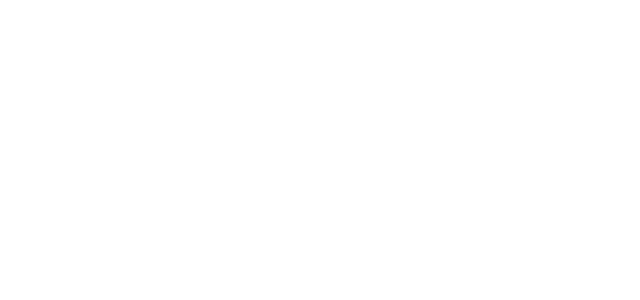
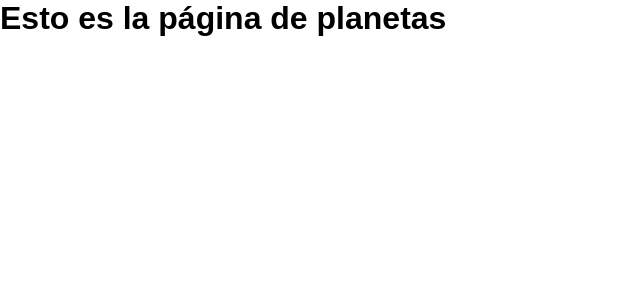
Before and after one commit to silvialort/sw-wiki, a React (Create React App) app: page /planetas in a window 1280 px wide. Before the commit this address had no page. Shown: the top 300 px of the page, without its empty margins (0-640 px from the left). Built offline with nearby package versions, Linux system fonts and the light colour scheme.

Commit message:
Planets page created

```diff
--- a/src/App.jsx
+++ b/src/App.jsx
@@ -7,7 +7,7 @@
 } from "react-router-dom";
 import Home from './pages/Home';
 import Personajes from './pages/Personajes';
-import Personaje from './pages/Personajes/name';
+import Planetas from './pages/Planetas';
 import Contacto from './pages/Contacto';
 
 
@@ -19,7 +19,7 @@
         <Routes>
           <Route path="/" element={<Home />} />
           <Route path="/personajes" element={<Personajes />} />
-          <Route path="/personajes/:name" element={<Personaje />} />
+          <Route path="/planetas" element={<Planetas />} />
           <Route path="/contacto" element={<Contacto />} />
         </Routes>
       </BrowserRouter>
--- /dev/null
+++ b/src/pages/Planetas/index.jsx
@@ -0,0 +1,13 @@
+import React from "react";
+
+function Planetas () {
+    return(
+        <>
+            <h1>Esto es la página de planetas</h1>
+        </>
+    )
+
+}
+
+
+export default Planetas;
```
